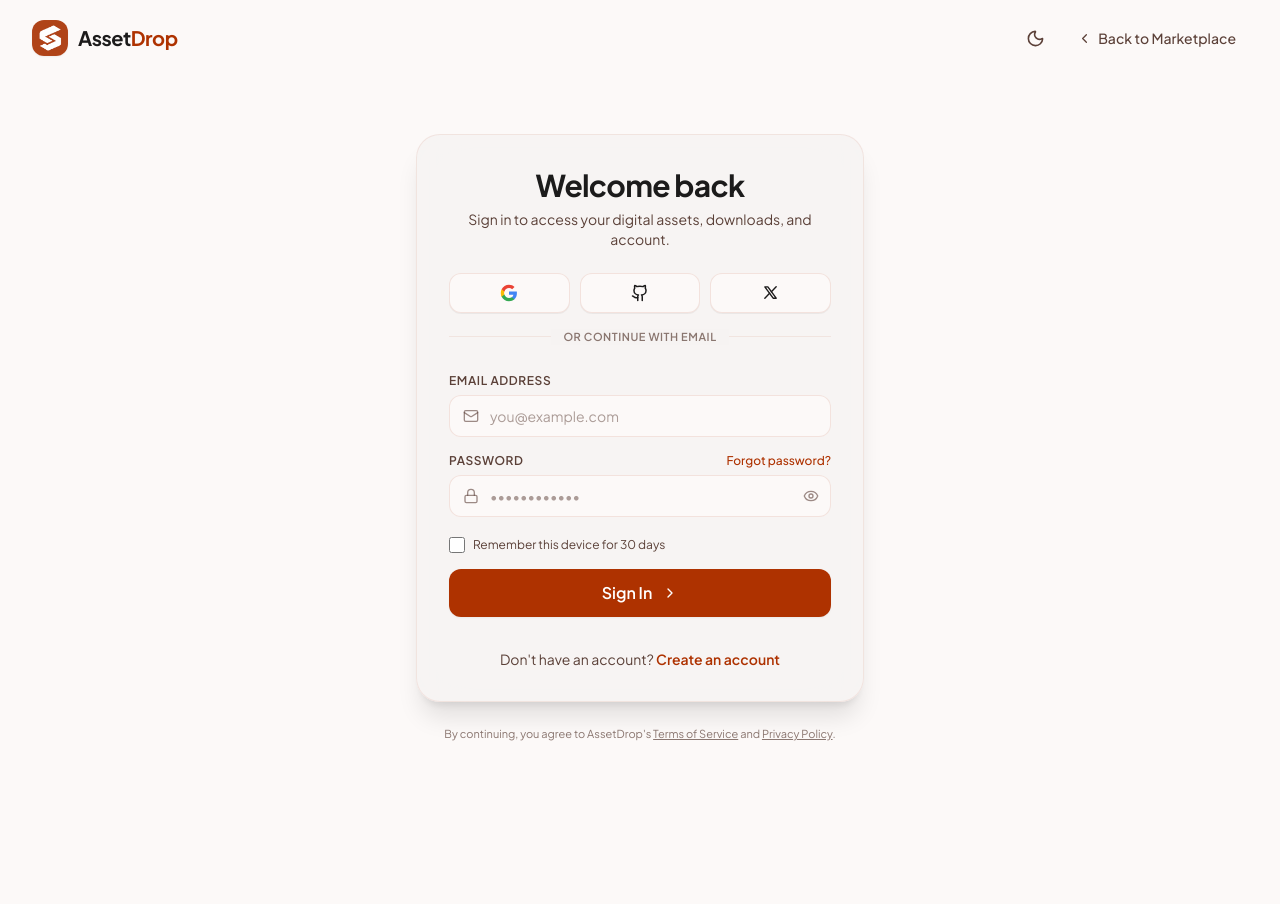
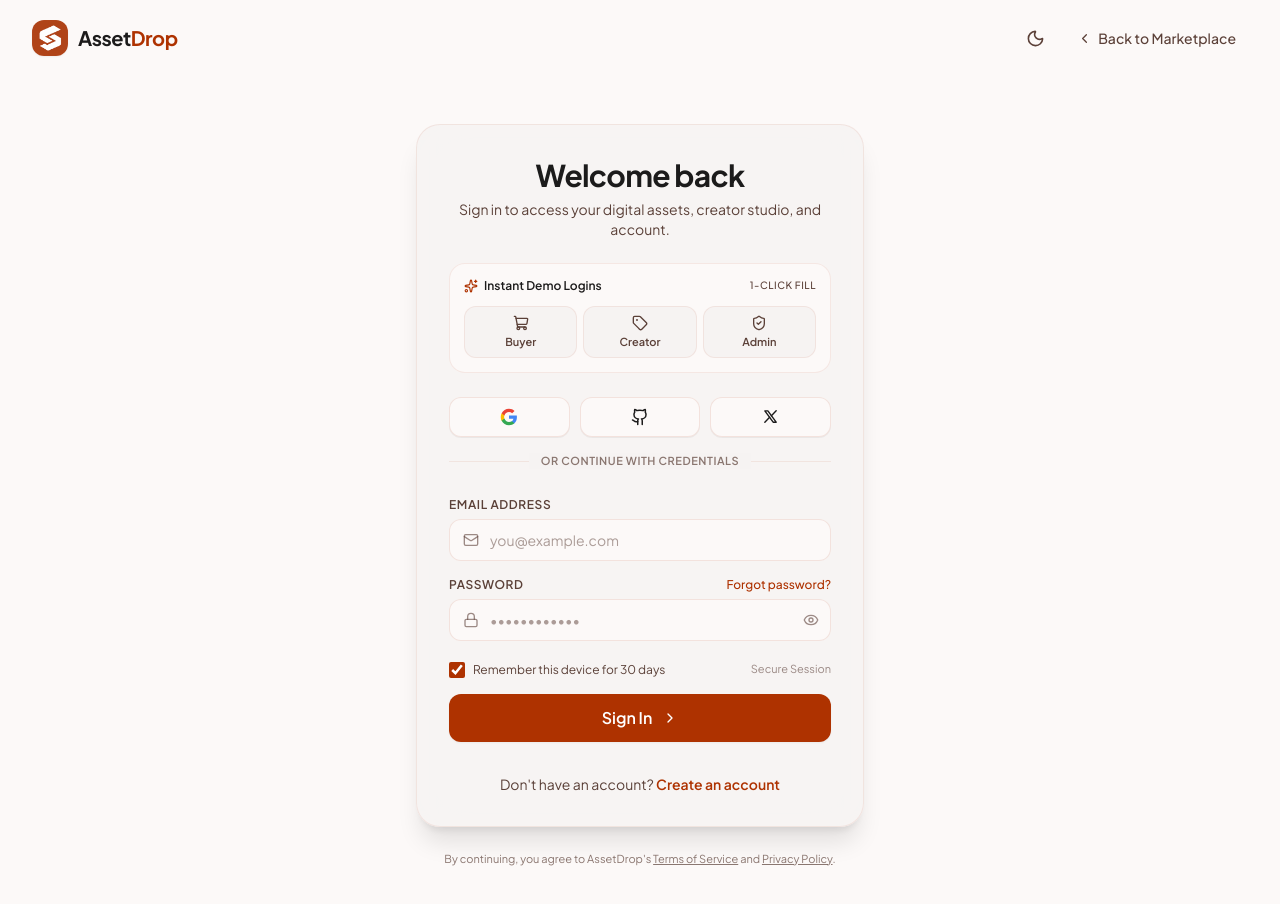
Before and after one commit to majid-superior/sell-digital-assets-website, a React (Vite) app: page /signin in a window 1280 px wide. Shown: the top 904 px of the page. Before the commit the page ends 800 px from the top, so only its background shows below. Built offline with nearby package versions, Linux system fonts and the light colour scheme; no server answers.

Commit message:
BackUp Update

```diff
--- a/src/context/authContext.ts
+++ b/src/context/authContext.ts
@@ -8,7 +8,7 @@ export interface AuthContextType {
     isAuthenticated: boolean;
     isLoading: boolean;
     setSession: (user: User, token: string) => void;
-    signOut: () => void;
+    signOut: (redirectTo?: string) => void;
 }
 
 export const AuthContext = createContext<AuthContextType | undefined>(undefined);
--- a/src/features/dashboard/components/DashboardHeader.tsx
+++ b/src/features/dashboard/components/DashboardHeader.tsx
@@ -1,6 +1,6 @@
 // src/features/dashboard/components/DashboardHeader.tsx
 import React from "react";
-import { Link, useLocation } from "react-router-dom";
+import { Link, useLocation, useNavigate } from "react-router-dom";
 import { Icons } from "@/lib/icons/index.ts";
 import { useTheme } from "@/hooks/useTheme.ts";
 import { useAuth } from "@/hooks/useAuth.ts";
@@ -30,6 +30,12 @@ export const DashboardHeader: React.FC<DashboardHeaderProps> = ({
     const { theme, toggleTheme } = useTheme();
     const { user, signOut } = useAuth();
     const location = useLocation();
+    const navigate = useNavigate();
+
+    const handleSignOut = () => {
+        signOut("/");
+        void navigate("/", { replace: true });
+    };
 
     const { portalLabel, pageTitle } = getBreadcrumbTitle(location.pathname);
     const displayTitle = title || pageTitle;
@@ -107,7 +113,7 @@ export const DashboardHeader: React.FC<DashboardHeaderProps> = ({
                     </span>
                     <button
                         type="button"
-                        onClick={() => signOut()}
+                        onClick={handleSignOut}
                         title="Sign Out"
                         aria-label="Sign Out"
                         className="px-2.5 py-1 rounded-full text-xs font-medium text-on-surface-variant hover:text-on-surface hover:bg-surface-container-high transition-colors cursor-pointer"
--- a/src/features/dashboard/components/DashboardSidenav.tsx
+++ b/src/features/dashboard/components/DashboardSidenav.tsx
@@ -435,7 +435,8 @@ export const DashboardSidenav: React.FC<DashboardSidenavProps> = ({
                     type="button"
                     onClick={() => {
                         if (onClose) onClose();
-                        signOut();
+                        signOut("/");
+                        void navigate("/", { replace: true });
                     }}
                     className="w-full flex items-center gap-2.5 px-3 py-2 rounded-xl text-xs font-medium text-error hover:bg-error/10 transition-colors cursor-pointer text-left"
                 >
--- a/src/layouts/website/Navbar.tsx
+++ b/src/layouts/website/Navbar.tsx
@@ -53,6 +53,11 @@ export const Navbar: React.FC<NavbarProps> = ({
     const menuButtonRef = useRef<HTMLButtonElement>(null);
 
     const closeMobileMenu = () => setMobileMenuOpen(false);
+
+    const handleSignOut = () => {
+        signOut("/");
+        void navigate("/", { replace: true });
+    };
 
     // Close mobile menu on Escape key press; return focus to trigger button
     useEffect(() => {
@@ -178,7 +183,7 @@ export const Navbar: React.FC<NavbarProps> = ({
                             </span>
                             <button
                                 type="button"
-                                onClick={() => signOut()}
+                                onClick={handleSignOut}
                                 className="px-3 py-1.5 rounded-full text-xs sm:text-sm font-medium text-on-surface-variant hover:text-on-surface hover:bg-surface-container-high transition-colors cursor-pointer"
                             >
                                 Sign Out
@@ -300,7 +305,7 @@ export const Navbar: React.FC<NavbarProps> = ({
                                     type="button"
                                     onClick={() => {
                                         closeMobileMenu();
-                                        signOut();
+                                        handleSignOut();
                                     }}
                                     className="w-full py-2.5 text-center text-sm font-medium text-on-surface-variant hover:text-on-surface hover:bg-surface-container-high rounded-lg transition-colors cursor-pointer"
                                 >
--- a/src/layouts/website/pages/signIn.tsx
+++ b/src/layouts/website/pages/signIn.tsx
@@ -1,27 +1,77 @@
 // src/layouts/website/pages/signIn.tsx
-import React, { useState } from "react";
+import React, { useState, useEffect } from "react";
 import { Link, useNavigate, useLocation } from "react-router-dom";
 import { useForm } from "react-hook-form";
 import { zodResolver } from "@hookform/resolvers/zod";
 import { toast } from "sonner";
 import { useTheme } from "@/hooks/useTheme.ts";
-import { Icons } from "@/lib/icons/index.ts";
+import { useAuth } from "@/hooks/useAuth.ts";
+import { Icons, type IconComponent } from "@/lib/icons/index.ts";
 import { Button } from "@/components/ui/index.ts";
 import { signInSchema, type SignInFormData } from "@/features/auth/schemas/signInSchema.ts";
 import { useSignInMutation } from "@/features/auth/hooks/useSignInMutation.ts";
 import { AuthenticationError } from "@/features/auth/types.ts";
+import { getUserPortalAccess } from "@/features/dashboard/utils/navigationHelper.ts";
+
+interface DemoPreset {
+    id: "buyer" | "seller" | "admin";
+    label: string;
+    role: string;
+    email: string;
+    password: string;
+    icon: IconComponent;
+    badge: string;
+    description: string;
+}
+
+const DEMO_PRESETS: readonly DemoPreset[] = [
+    {
+        id: "buyer",
+        label: "Buyer Demo",
+        role: "Buyer",
+        email: "buyer@assetdrop.com",
+        password: "Password123!",
+        icon: Icons.Cart,
+        badge: "Buyer",
+        description: "Browse marketplace & download deliverables",
+    },
+    {
+        id: "seller",
+        label: "Seller Studio",
+        role: "Seller",
+        email: "creator@assetdrop.com",
+        password: "Password123!",
+        icon: Icons.Sell,
+        badge: "Creator",
+        description: "Publish assets & access seller analytics",
+    },
+    {
+        id: "admin",
+        label: "Platform Admin",
+        role: "Admin",
+        email: "admin@selldigitalassets.com",
+        password: "AdminPassword123!",
+        icon: Icons.Security,
+        badge: "Admin",
+        description: "Super administration & ecosystem control",
+    },
+];
 
 export const SignInPage: React.FC = () => {
     const { theme, toggleTheme } = useTheme();
+    const { isAuthenticated, user } = useAuth();
     const navigate = useNavigate();
     const location = useLocation();
     const [showPassword, setShowPassword] = useState(false);
+    const [activeDemo, setActiveDemo] = useState<string | null>(null);
 
     const signInMutation = useSignInMutation();
 
     const {
         register,
         handleSubmit,
+        setValue,
+        clearErrors,
         setError,
         formState: { errors, isSubmitting },
     } = useForm<SignInFormData>({
@@ -29,30 +79,66 @@ export const SignInPage: React.FC = () => {
         defaultValues: {
             email: "",
             password: "",
-            rememberMe: false,
+            rememberMe: true,
         },
         mode: "onBlur",
     });
+
+    // Determine target destination from query params or location state
+    const getResolvedTarget = React.useCallback(
+        (currentUser = user): string => {
+            const searchParams = new URLSearchParams(location.search);
+            const redirectQuery =
+                searchParams.get("redirect") ||
+                searchParams.get("returnUrl") ||
+                searchParams.get("from");
+
+            const stateFrom = (location.state as { from?: { pathname: string; search?: string } } | null)?.from;
+            const stateFromPath = stateFrom ? `${stateFrom.pathname}${stateFrom.search || ""}` : undefined;
+
+            const target = redirectQuery || stateFromPath;
+
+            // If target is valid and not signin/signup, redirect there
+            if (target && !target.startsWith("/signin") && !target.startsWith("/signup")) {
+                return target;
+            }
+
+            // Otherwise smart role-based default:
+            if (currentUser) {
+                const access = getUserPortalAccess(currentUser);
+                if (access.defaultPortal === "seller") {
+                    return "/dashboard/seller/overview";
+                }
+            }
+
+            return "/";
+        },
+        [location, user]
+    );
+
+    // Modern Website Guard: if user is already authenticated, redirect immediately
+    useEffect(() => {
+        if (isAuthenticated && user) {
+            const target = getResolvedTarget(user);
+            void navigate(target, { replace: true });
+        }
+    }, [isAuthenticated, user, getResolvedTarget, navigate]);
 
     const isPending = isSubmitting || signInMutation.isPending;
 
     const onSubmit = async (data: SignInFormData) => {
         try {
-            await signInMutation.mutateAsync(data);
+            const authResponse = await signInMutation.mutateAsync(data);
+            const signedInUser = authResponse.user;
 
-            // Determine redirect target:
-            // 1. Previous route if redirected from protected route
-            // 2. Creator dashboard if seller
-            // 3. Marketplace home for buyers
-            const from = (location.state as { from?: { pathname: string } } | null)?.from?.pathname;
-            if (from && from !== "/signin" && from !== "/signup") {
-                void navigate(from, { replace: true });
-            } else {
-                void navigate("/", { replace: true });
-            }
+            // Smart Redirection:
+            // 1. Previous intended route if redirected from ProtectedRoute or query param (?redirect= / ?returnUrl=)
+            // 2. Creator dashboard (/dashboard/seller/overview) if seller or admin
+            // 3. Marketplace home (/) for buyers
+            const target = getResolvedTarget(signedInUser);
+            void navigate(target, { replace: true });
         } catch (error: unknown) {
-            // Error notification is triggered by useSignInMutation's onError callback.
-            // In addition, if the backend returned field-specific errors, highlight those fields:
+            // Field-specific validation errors from backend
             if (error instanceof AuthenticationError && error.fieldErrors) {
                 for (const [field, messages] of Object.entries(error.fieldErrors)) {
                     if ((field === "email" || field === "password") && messages && messages.length > 0) {
@@ -64,6 +150,18 @@ export const SignInPage: React.FC = () => {
                 }
             }
         }
+    };
+
+    const handleSelectDemo = (demo: DemoPreset) => {
+        setActiveDemo(demo.id);
+        setValue("email", demo.email, { shouldValidate: true });
+        setValue("password", demo.password, { shouldValidate: true });
+        setValue("rememberMe", true);
+        clearErrors();
+
+        toast.info(`Loaded ${demo.label}`, {
+            description: `Credentials set for ${demo.email}. Click "Sign In" to proceed.`,
+        });
     };
 
     return (
@@ -78,7 +176,7 @@ export const SignInPage: React.FC = () => {
                 <div className="absolute -bottom-40 left-1/3 w-96 h-96 rounded-full bg-secondary/10 blur-3xl" />
             </div>
 
-            {/* Standalone Header Bar (No full site header) */}
+            {/* Standalone Header Bar */}
             <header className="w-full max-w-7xl mx-auto px-4 sm:px-6 lg:px-8 py-5 flex items-center justify-between">
                 {/* Brand Logo */}
                 <Link
@@ -128,8 +226,47 @@ export const SignInPage: React.FC = () => {
                                 Welcome back
                             </h1>
                             <p className="text-xs sm:text-sm text-on-surface-variant">
-                                Sign in to access your digital assets, downloads, and account.
+                                Sign in to access your digital assets, creator studio, and account.
                             </p>
+                        </div>
+
+                        {/* Modern Feature: 1-Click Demo Accounts Selector */}
+                        <div className="space-y-2 p-3.5 rounded-2xl bg-surface border border-outline-variant/30">
+                            <div className="flex items-center justify-between text-xs">
+                                <span className="font-semibold text-on-surface flex items-center gap-1.5">
+                                    <Icons.Magic size={14} className="text-primary" />
+                                    <span>Instant Demo Logins</span>
+                                </span>
+                                <span className="text-[10px] text-on-surface-variant uppercase tracking-wider font-medium">
+                                    1-Click Fill
+                                </span>
+                            </div>
+
+                            <div className="grid grid-cols-3 gap-1.5 pt-1">
+                                {DEMO_PRESETS.map((demo) => {
+                                    const Icon = demo.icon;
+                                    const isSelected = activeDemo === demo.id;
+                                    return (
+                                        <button
+                                            key={demo.id}
+                                            type="button"
+                                            onClick={() => handleSelectDemo(demo)}
+                                            disabled={isPending}
+                                            title={demo.description}
+                                            className={`flex flex-col items-center justify-center p-2 rounded-xl text-center border transition-all cursor-pointer ${
+                                                isSelected
+                                                    ? "bg-primary/10 border-primary text-primary font-bold shadow-2xs"
+                                                    : "bg-surface-container-low border-outline-variant/30 text-on-surface-variant hover:text-on-surface hover:bg-surface-container-high"
+                                            }`}
+                                        >
+                                            <Icon size={16} className={isSelected ? "text-primary" : "text-on-surface-variant"} />
+                                            <span className="text-[11px] font-semibold mt-1 leading-tight truncate w-full">
+                                                {demo.badge}
+                                            </span>
+                                        </button>
+                                    );
+                                })}
+                            </div>
                         </div>
 
                         {/* Error Alert if mutation fails */}
@@ -189,7 +326,7 @@ export const SignInPage: React.FC = () => {
                                     <div className="w-full border-t border-outline-variant/30" />
                                 </div>
                                 <span className="relative px-3 bg-surface-container-low text-[11px] font-semibold uppercase tracking-wider text-on-surface-variant/70">
-                                    Or continue with email
+                                    Or continue with credentials
                                 </span>
                             </div>
                         </div>
@@ -284,7 +421,7 @@ export const SignInPage: React.FC = () => {
                                 )}
                             </div>
 
-                            {/* Remember Me */}
+                            {/* Modern Website Option: Remember Me for 30 days */}
                             <div className="flex items-center justify-between pt-1">
                                 <label className="flex items-center gap-2 cursor-pointer select-none">
                                     <input
@@ -293,8 +430,13 @@ export const SignInPage: React.FC = () => {
                                         {...register("rememberMe")}
                                         className="w-4 h-4 rounded-sm border-outline-variant text-primary focus:ring-primary accent-primary cursor-pointer disabled:opacity-50"
                                     />
-                                    <span className="text-xs text-on-surface-variant">Remember this device for 30 days</span>
+                                    <span className="text-xs text-on-surface-variant">
+                                        Remember this device for 30 days
+                                    </span>
                                 </label>
+                                <span className="text-[11px] text-on-surface-variant/60">
+                                    Secure Session
+                                </span>
                             </div>
 
                             {/* Submit Button */}
--- a/src/provider/AuthProvider.tsx
+++ b/src/provider/AuthProvider.tsx
@@ -3,6 +3,7 @@ import React, { useState, useEffect, useCallback, useMemo } from "react";
 import type { User } from "@/types/user.ts";
 import { AuthContext, type AuthContextType } from "@/context/authContext.ts";
 import { authService } from "@/services/v1/authService.ts";
+import { toast } from "sonner";
 
 export interface AuthProviderProps {
     children: React.ReactNode;
@@ -18,10 +19,16 @@ export const AuthProvider: React.FC<AuthProviderProps> = ({ children }) => {
         setToken(newToken);
     }, []);
 
-    const signOut = useCallback(() => {
+    const signOut = useCallback((redirectTo: string = "/") => {
         authService.signOut();
         setUser(null);
         setToken(null);
+        toast.success("Signed out successfully", {
+            description: "You have returned to the marketplace.",
+        });
+        if (typeof window !== "undefined" && window.location.pathname !== redirectTo) {
+            window.location.href = redirectTo;
+        }
     }, []);
 
     // Verify session integrity against the backend on mount
@@ -90,13 +97,16 @@ export const AuthProvider: React.FC<AuthProviderProps> = ({ children }) => {
     // Synchronize when other tabs or services dispatch auth events
     useEffect(() => {
         const handleUnauthorized = () => {
-            signOut();
+            signOut("/");
         };
 
         const handleSignOut = () => {
             authService.clearSession();
             setUser(null);
             setToken(null);
+            if (typeof window !== "undefined" && window.location.pathname !== "/") {
+                window.location.href = "/";
+            }
         };
 
         window.addEventListener("auth:unauthorized", handleUnauthorized);
--- a/src/routes/ProtectedRoute.tsx
+++ b/src/routes/ProtectedRoute.tsx
@@ -28,9 +28,6 @@ export const ProtectedRoute: React.FC<ProtectedRouteProps> = ({
     }
 
     if (!isAuthenticated || !user) {
-        if (import.meta.env.DEV) {
-            return children ? <>{children}</> : <Outlet />;
-        }
         return <Navigate to={redirectPath} state={{ from: location }} replace />;
     }
 
```
